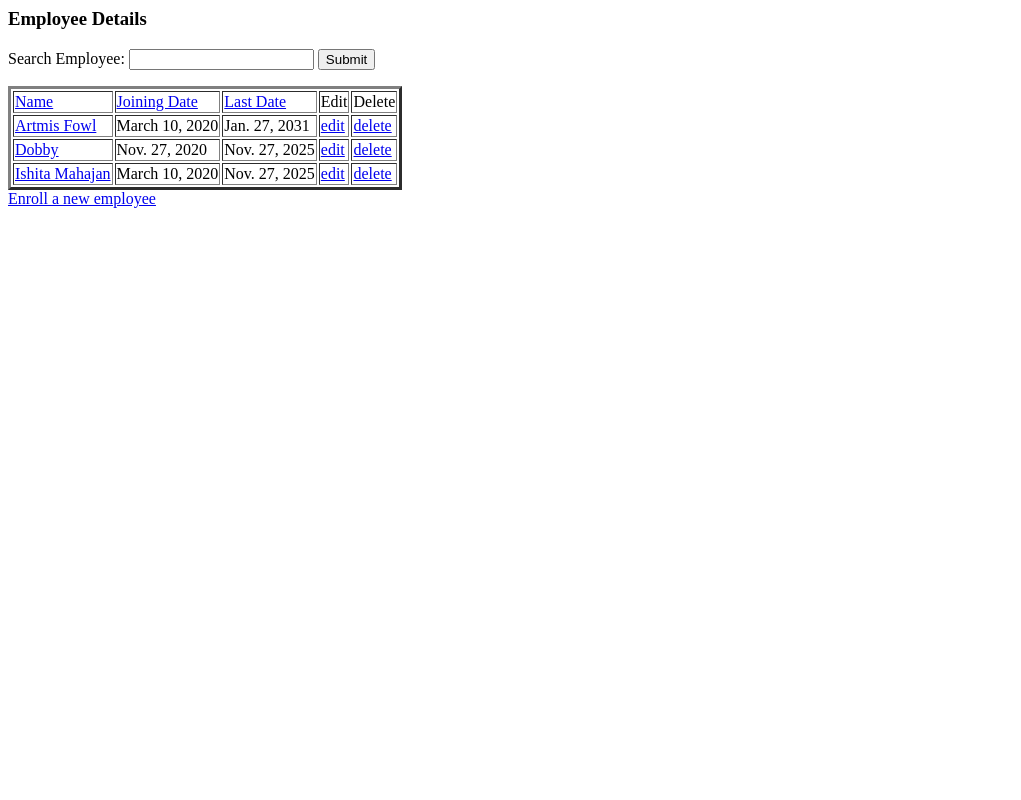
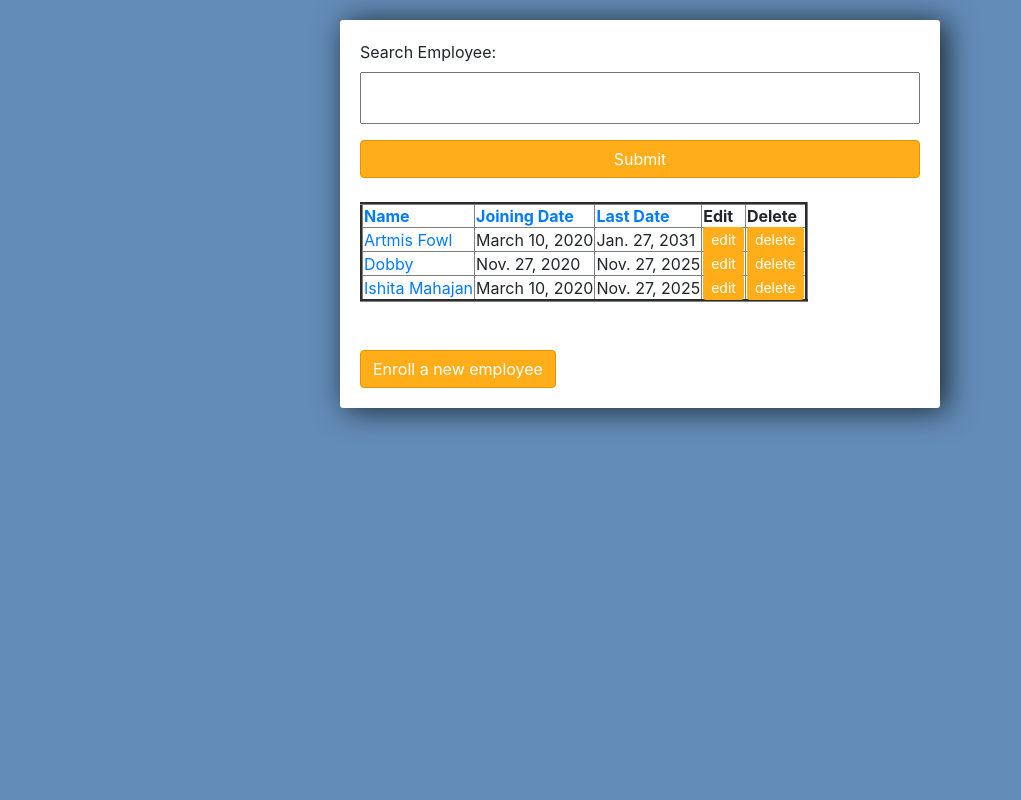
Before and after one commit to ishita-m/employee_portal, a Django app: page / in a window 1280 px wide. Shown: the whole page, without its empty margins (0-1021 px from the left). Run offline with Django 3.2, Linux system fonts and the light colour scheme; data comes from the database, SQL or seed files in the repository; some libraries are stand-ins or nearby versions.

Commit message:
added css styles

```diff
--- a/employee_portal/employee/templates/employee/employee_details.html
+++ b/employee_portal/employee/templates/employee/employee_details.html
@@ -1,32 +1,87 @@
-<h3>Employee Details</h3>
+<link rel="stylesheet" href="https://stackpath.bootstrapcdn.com/bootstrap/4.3.1/css/bootstrap.min.css" integrity="sha384-ggOyR0iXCbMQv3Xipma34MD+dH/1fQ784/j6cY/iJTQUOhcWr7x9JvoRxT2MZw1T" crossorigin="anonymous">
+
+<style>
+
+	body{
+		background-color: #638CB8;
+	}
+
+	input{
+		width: 100%;
+		padding: 12px 20px;
+		margin: 8px 0;
+		box-sizing: border-box;
+	}
+
+	input::placeholder {
+	  color: #d3d3d3;
+	}
+
+	.submit{
+		background-color: #6BA3E8;
+	}
+
+	.center-column{
+		width:600px;
+		margin: 20px auto;
+		padding:20px;
+		background-color: #fff;
+		border-radius: 3px;
+		box-shadow: 6px 2px 30px 0px rgba(0,0,0,0.75);
+	}
+
+	.item-row{
+		background-color: #906abd;
+		margin: 10px;
+		padding: 20px;
+		border-radius: 3px;
+		color: #fff;
+		font-size: 16px;
+		box-shadow: 0px -1px 10px -4px rgba(0,0,0,0.75);
+	}
+
+	.btn-danger{
+		background-color: #ffae19;
+		border-color: #e59400;
+	}
+
+</style>
+
+<div class="center-column">
 
 <form method = "POST" action="/search_results">
 	{% csrf_token %}
-	<p>Search Employee: {{form.name}}
-	<input type="submit" name="Search Name">
-	</p>
+	Search Employee: {{form.name}}
+	<input class="btn btn-info btn-danger" type="submit" name="Search Name">
+
 </form>
 
 <table border="3">
 
 	<tr>
-		<td><a href="{% url 'order_by' 'name' %}">Name</a></td>
-		<td><a href="{% url 'order_by' 'joining_date' %}">Joining Date</a></td>
-		<td><a href="{% url 'order_by' 'last_date' %}">Last Date</a></td>
-		<td>Edit</td>
-		<td>Delete</td>
+		<td><a href="{% url 'order_by' 'name' %}"><b>Name</b></a></td>
+		<td><a href="{% url 'order_by' 'joining_date' %}"><b>Joining Date</b></a></td>
+		<td><a href="{% url 'order_by' 'last_date' %}"><b>Last Date</b></a></td>
+		<td><b>Edit</b></td>
+		<td><b>Delete</b></td>
 	</tr>
 
 {% for emp in employees %}
 	<tr>
+
 		<td><a href="{% url 'employee_data' emp.id %}">{{emp}}</a></td>
 		<td>{{emp.joining_date}}</a></td>
 		<td>{{emp.last_date}}</a></td>
-		<td><a href="{% url 'update_emp' emp.id %}">edit</a></td>
-		<td><a href="{% url 'delete' emp.id %}">delete</a></td>
+		<td><a class="btn-sm btn-info btn-danger" href="{% url 'update_emp' emp.id %}">edit</a></td>
+		<td><a class="btn-sm btn-info btn-danger" href="{% url 'delete' emp.id %}">delete</a></td>
+
 	</tr>
 {% endfor %}
+
 </table>
 
+<br></br>
 
-<a href="{% url 'enroll' %}">Enroll a new employee</a>
+<a class="btn btn-info btn-danger" href="{% url 'enroll' %}">Enroll a new employee</a>
+
+</div>
```
Also changed, not shown: employee_portal/employee/templates/employee/employee.html (+26 -8 lines), employee_portal/employee/templates/employee/enroll_employee.html (+24 -2 lines), employee_portal/employee/templates/employee/search_results.html (+22 -0 lines), employee_portal/employee/templates/employee/update_employee_details.html (+27 -3 lines).
